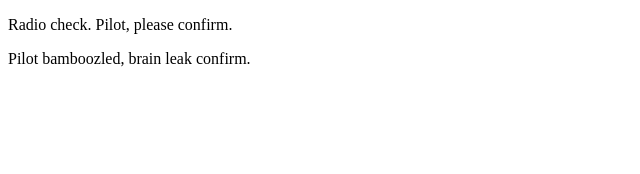
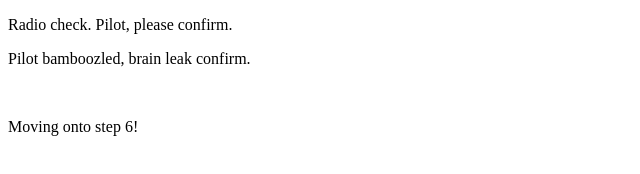
Before and after one commit to ksurahul/communication-log, a plain HTML site: page index.html in a window 1280 px wide. Shown: the whole page, without its empty margins (0-640 px from the left). Drawn offline with Linux system fonts and the light colour scheme.

Commit message:
Control response added

```diff
--- a/index.html
+++ b/index.html
@@ -3,5 +3,7 @@
    <body>
       <p>Radio check. Pilot, please confirm.</p>
       <p>Pilot bamboozled, brain leak confirm.</p>
+      <br>
+      <p>Moving onto step 6!</p>
    </body>
 </html>
```
